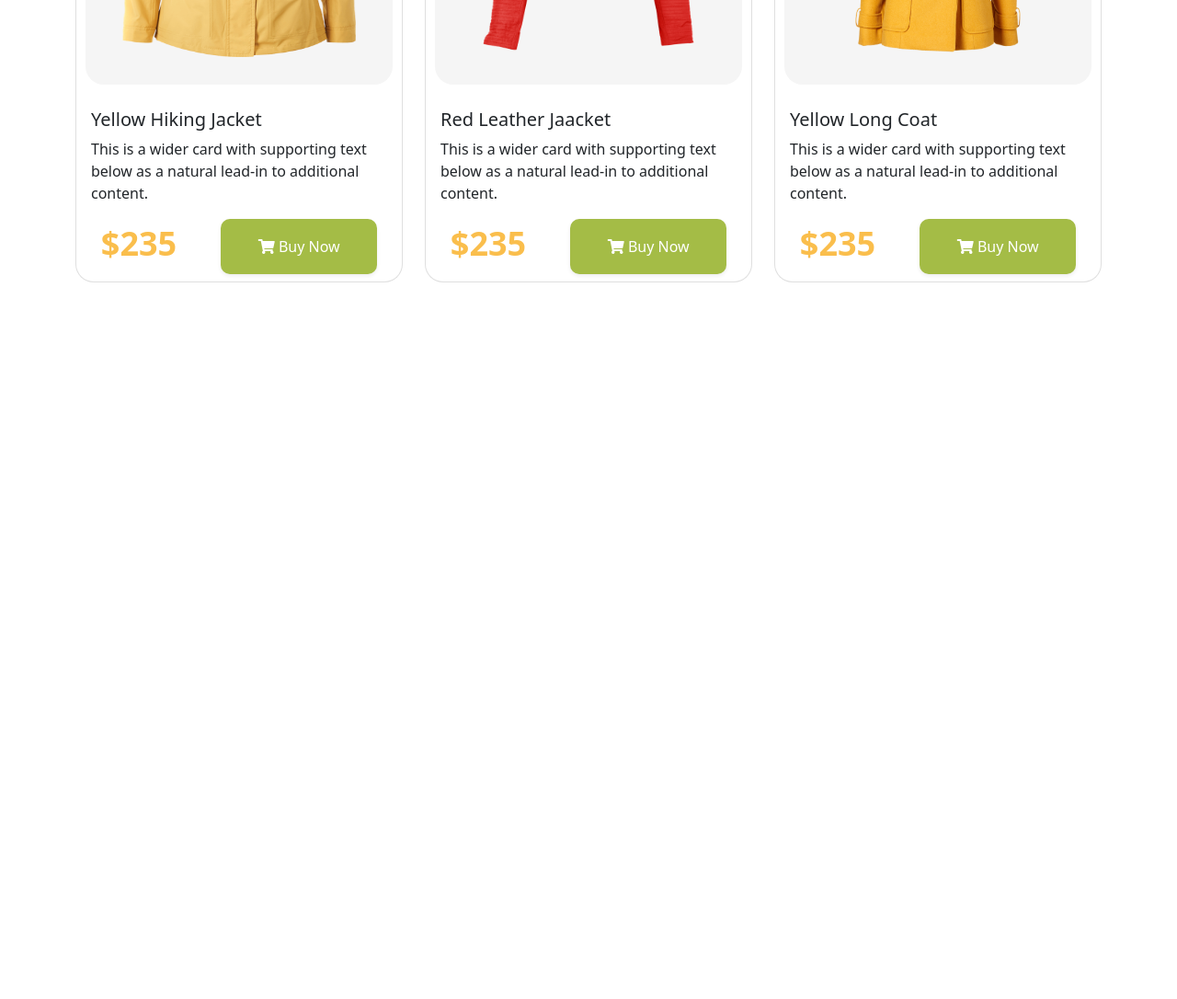
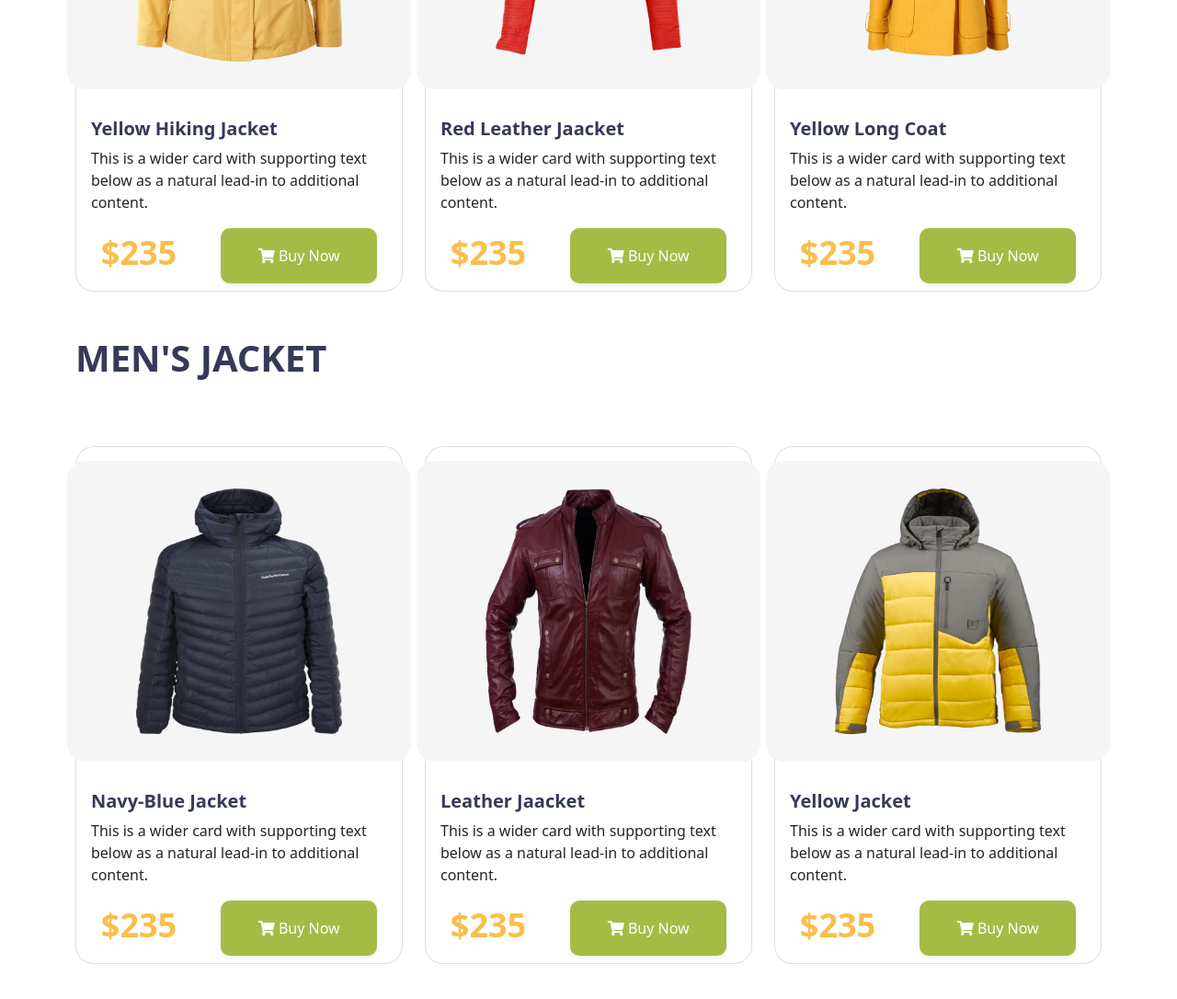
Before and after one commit to NaimulAlam/Assignment-2, a plain HTML site: page index.html in a window 1280 px wide. Shown: the part 1220-2306 px from the top of the page at 92% size. Before the commit the page ends 1566 px from the top, so only its background shows below. Drawn offline with Linux system fonts and the light colour scheme.

Commit message:
part-3 done

```diff
--- a/css/style.css
+++ b/css/style.css
@@ -13,6 +13,7 @@
 }
 .dark-blue{
     color: rgba(54, 57, 88, 1);
+    font-weight: 800;
 }
 .btn-color-green{
     background-color: rgba(164, 188, 70, 1);
@@ -30,10 +31,10 @@
 }
 .extra-img-class{
     background-color: whitesmoke;
-    margin: 10px;
+    margin: 15px;
     border-radius: 20px;
-    padding: 30px 40px;
-    width: 334px;
+    padding: 30px 75px;
+    width: 374px;
     height: 327px;
 }
 .jacket-card{
--- a/index.html
+++ b/index.html
@@ -71,54 +71,54 @@
     <!-- <main> -->
     <main>
         <!-- Women Jacet Section Cards -->
-        <section class="container">
-            <h1 class="dark-blue women-font-size">WOMEN JACKET</h1>
+        <section class="container mb-5">
+            <h1 class="dark-blue women-font-size">WOMEN'S JACKET</h1>
             <div class="row row-cols-1 row-cols-md-3 g-4 mt-5">
                 <div class="col">
                     <div class=" card jacket-card h-100 align-items-center">
-                        <img class=" extra-img-class" src="Image/y-jacket-w.png"
-                            class="card-img-top" alt="Women's Yellow Jacket">
+                        <img class=" extra-img-class" src="Image/y-jacket-w.png" class="card-img-top"
+                            alt="Women's Yellow Jacket">
                         <div class="card-body">
-                            <h5 class="card-title">Yellow Hiking Jacket</h5>
+                            <h5 class="card-title dark-blue">Yellow Hiking Jacket</h5>
                             <p class="card-text">This is a wider card with supporting text below as a natural lead-in to
                                 additional content.</p>
                         </div>
                         <div class="jacket-card-footer d-flex justify-content-between mb-2">
                             <div class="price orange me-4">$235</div>
-                            <div class="ms-4"><button class="btn btn-outline-succes shadow-sm p-3 mb-5 btn-color-green"> <i
-                                        class="fas fa-shopping-cart"></i> Buy Now</button></div>
+                            <div class="ms-4"><button class="btn btn-outline-succes shadow-sm p-3 mb-5 btn-color-green">
+                                    <i class="fas fa-shopping-cart"></i> Buy Now</button></div>
                         </div>
                     </div>
                 </div>
                 <div class="col">
                     <div class="card jacket-card h-100 align-items-center">
-                        <img class="extra-img-class"
-                            src="Image/r-jacket-w.png" class="card-img-top" alt="Women's Yellow Jacket">
+                        <img class="extra-img-class" src="Image/r-jacket-w.png" class="card-img-top"
+                            alt="Women's Yellow Jacket">
                         <div class="card-body">
-                            <h5 class="card-title">Red Leather Jaacket</h5>
+                            <h5 class="card-title dark-blue">Red Leather Jaacket</h5>
                             <p class="card-text">This is a wider card with supporting text below as a natural lead-in to
                                 additional content.</p>
                         </div>
                         <div class="jacket-card-footer d-flex justify-content-between mb-2">
                             <div class="price orange me-4">$235</div>
-                            <div class="ms-4"><button class="btn btn-outline-succes shadow-sm p-3 mb-5 btn-color-green"> <i
-                                        class="fas fa-shopping-cart"></i> Buy Now</button></div>
+                            <div class="ms-4"><button class="btn btn-outline-succes shadow-sm p-3 mb-5 btn-color-green">
+                                    <i class="fas fa-shopping-cart"></i> Buy Now</button></div>
                         </div>
                     </div>
                 </div>
                 <div class="col">
                     <div class="card jacket-card h-100 align-items-center">
-                        <img class=" extra-img-class" src="Image/y-jacket-w2.png"
-                            class="card-img-top" alt="Women's Yellow Jacket">
+                        <img class=" extra-img-class" src="Image/y-jacket-w2.png" class="card-img-top"
+                            alt="Women's Yellow Jacket">
                         <div class="card-body">
-                            <h5 class="card-title">Yellow Long Coat</h5>
+                            <h5 class="card-title dark-blue">Yellow Long Coat</h5>
                             <p class="card-text">This is a wider card with supporting text below as a natural lead-in to
                                 additional content.</p>
                         </div>
                         <div class="jacket-card-footer d-flex justify-content-between mb-2">
                             <div class="price orange me-4">$235</div>
-                            <div class="ms-4"><button class="btn btn-outline-succes shadow-sm p-3 mb-5 btn-color-green"> <i
-                                        class="fas fa-shopping-cart"></i> Buy Now</button></div>
+                            <div class="ms-4"><button class="btn btn-outline-succes shadow-sm p-3 mb-5 btn-color-green">
+                                    <i class="fas fa-shopping-cart"></i> Buy Now</button></div>
                         </div>
                     </div>
                 </div>
@@ -126,8 +126,59 @@
             </div>
         </section>
         <!-- Man Jacket Section Cards -->
-        <section>
+        <section class="container mb-5">
+            <h1 class="dark-blue women-font-size">MEN'S JACKET</h1>
+            <div class="row row-cols-1 row-cols-md-3 g-4 mt-5">
+                <div class="col">
+                    <div class=" card jacket-card h-100 align-items-center">
+                        <img class=" extra-img-class" src="Image/black-top-jacket.png" class="card-img-top"
+                            alt="Men's Black Jacket">
+                        <div class="card-body">
+                            <h5 class="card-title dark-blue">Navy-Blue Jacket</h5>
+                            <p class="card-text">This is a wider card with supporting text below as a natural lead-in to
+                                additional content.</p>
+                        </div>
+                        <div class="jacket-card-footer d-flex justify-content-between mb-2">
+                            <div class="price orange me-4">$235</div>
+                            <div class="ms-4"><button class="btn btn-outline-succes shadow-sm p-3 mb-5 btn-color-green">
+                                    <i class="fas fa-shopping-cart"></i> Buy Now</button></div>
+                        </div>
+                    </div>
+                </div>
+                <div class="col">
+                    <div class="card jacket-card h-100 align-items-center">
+                        <img class="extra-img-class" src="Image/red-l-jacket.png" class="card-img-top"
+                            alt="Men's Leather Jacket">
+                        <div class="card-body">
+                            <h5 class="card-title dark-blue">Leather Jaacket</h5>
+                            <p class="card-text">This is a wider card with supporting text below as a natural lead-in to
+                                additional content.</p>
+                        </div>
+                        <div class="jacket-card-footer d-flex justify-content-between mb-2">
+                            <div class="price orange me-4">$235</div>
+                            <div class="ms-4"><button class="btn btn-outline-succes shadow-sm p-3 mb-5 btn-color-green">
+                                    <i class="fas fa-shopping-cart"></i> Buy Now</button></div>
+                        </div>
+                    </div>
+                </div>
+                <div class="col">
+                    <div class="card jacket-card h-100 align-items-center">
+                        <img class=" extra-img-class" src="Image/y-jacket.png" class="card-img-top"
+                            alt="Yellow Jacket">
+                        <div class="card-body">
+                            <h5 class="card-title dark-blue">Yellow Jacket</h5>
+                            <p class="card-text">This is a wider card with supporting text below as a natural lead-in to
+                                additional content.</p>
+                        </div>
+                        <div class="jacket-card-footer d-flex justify-content-between mb-2">
+                            <div class="price orange me-4">$235</div>
+                            <div class="ms-4"><button class="btn btn-outline-succes shadow-sm p-3 mb-5 btn-color-green">
+                                    <i class="fas fa-shopping-cart"></i> Buy Now</button></div>
+                        </div>
+                    </div>
+                </div>
 
+            </div>
         </section>
         <!-- Contact Us Section -->
         <Section>
```
